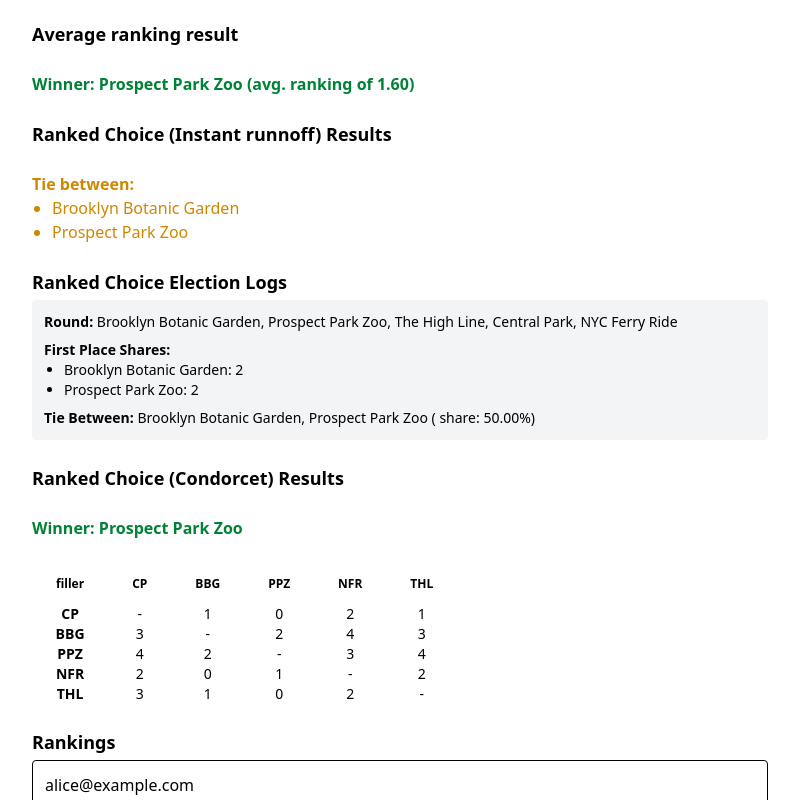
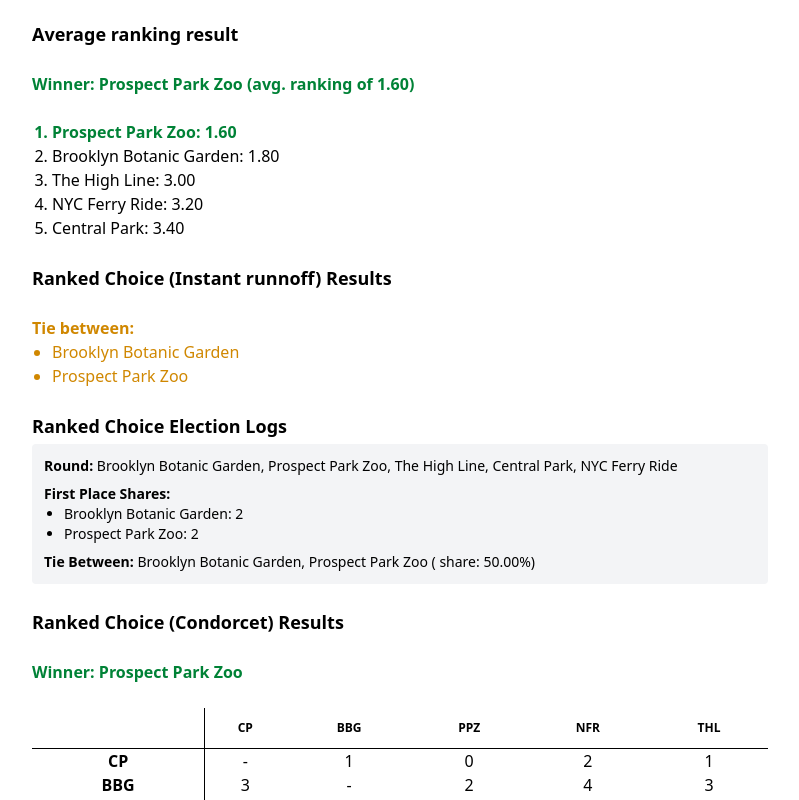
Before and after one commit to marcushaddon/group_think_frontend, a React (Vite) app: page /poll/design in a window 1280 px wide. Shown: the part 460-1260 px from the top of the page, without its empty margins (240-1039 px from the left). Built offline with nearby package versions, Linux system fonts and the light colour scheme.

Commit message:
fix condorcet bug fix condorcet matrix view style small style changes remove 'reject' logic

```diff
--- a/src/alg/avg-ranking.ts
+++ b/src/alg/avg-ranking.ts
@@ -1,7 +1,10 @@
 import { assert } from "../common/logging";
 import { Result } from "./types";
 
-export type AvgRankingResult = Result & { share: number };
+export type AvgRankingResult = Result & {
+  share: number;
+  shares: Record<string, number>;
+};
 
 export const avgRankings = (
   opts: string[],
@@ -28,11 +31,13 @@
         winner: winners[0],
         share: highest,
         tie: undefined,
+        shares: avgPlacements,
       }
     : {
         tie: winners,
         share: highest,
         winner: undefined,
+        shares: avgPlacements,
       };
 };
 
--- a/src/alg/condorcet.ts
+++ b/src/alg/condorcet.ts
@@ -17,14 +17,6 @@
   orderedCandidates: string[],
   ranking: string[],
 ): Matrix => {
-  const idxMap = orderedCandidates.reduce(
-    (map, candidate, idx) => ({
-      ...map,
-      [candidate]: idx,
-    }),
-    {} as Record<string, number>,
-  );
-
   return orderedCandidates.map((runner) =>
     orderedCandidates.map((opponent) => {
       if (runner === opponent) {
@@ -35,7 +27,7 @@
         ranking.findIndex((candidateId) => candidateId === id),
       );
 
-      return runnerRank < oppRank ? 1 : 0;
+      return runnerRank > -1 && runnerRank < oppRank ? 1 : 0;
     }),
   );
 };
--- a/src/components/swipe.tsx
+++ b/src/components/swipe.tsx
@@ -4,8 +4,10 @@
   visible: boolean;
   refreshKey: string;
   children: React.ReactNode;
-  onLeft: () => void;
-  onRight: () => void;
+  onLeft?: () => void;
+  onRight?: () => void;
+  onUp?: () => void;
+  onDown?: () => void;
 
   className?: string;
 }
@@ -82,6 +84,8 @@
   children,
   onLeft,
   onRight,
+  onUp,
+  onDown,
 
   className = ""
 }) => {
@@ -108,12 +112,20 @@
       setXDelta(xDelt);
       setYDelta(yDelt);
 
-      if (dir === Dir.LEFT || dir === Dir.RIGHT) {
+      console.log({ dir, onLeft, xDelta })
+      if (dir === Dir.LEFT && onLeft ) {
+        console.log('swiping left for some reason');
         setHDelta(xDelt);
         return;
-      } else if (dir === Dir.DOWN || dir === Dir.UP) {
-        // setVDelta(yDelt);
+      } else if (dir === Dir.RIGHT && onRight) {
+        console.log('setting right');
+        setHDelta(xDelt);
         return;
+      } else if (dir === Dir.DOWN && onDown) {
+        setVDelta(yDelt);
+        return;
+      } else if (dir === Dir.UP && onUp) {
+        setVDelta(yDelt);
       }
 
       const maybeDir = calcDir([xDelt, yDelt]);
--- a/src/routes/poll/matrix.tsx
+++ b/src/routes/poll/matrix.tsx
@@ -11,22 +11,40 @@
     candidates
 }) => {
 
+    const cols = candidates.length + 1;
+
     return (
-        <div className="overflow-auto w-fill">
-            <table className="overflow-auto max-w-full format text-sm text-center">
+        // <div className="overflow-auto w-fill">
+            <table
+                className="text-center"
+                style={{
+                    tableLayout: "auto",
+                    width: "100%"
+                }}
+            >
                 <thead className="text-xs">
                     <tr>
-                        <th scope="col" className="px-6 py-3">
-                            filler
+                        <th scope="col" className={`w-1/${cols} py-3 border-b border-r`}>
+
                         </th>
-                        {candidates.map((c) => <th scope="col" className="px-6 py-3">{abreve(c.name)}</th>)}
+                        {candidates.map((c) => <th
+                            scope="col"
+                            className={`text-center border-b w-1/${cols} py-3`}
+                        >
+                            {abreve(c.name)}
+                        </th>)}
                     </tr>
                 </thead>
                 <tbody>
                 {
                     matrix.map((row, i) => (
                         <tr>
-                            <th scope="row">{abreve(candidates[i].name)}</th>
+                            <th
+                                scope="row"
+                                className="border-r"
+                            >
+                                {abreve(candidates[i].name)}
+                            </th>
                             {row.map((res) => <td>{res === undefined ? "-" : res}</td>)}
                         </tr>
                     ))
@@ -35,7 +53,7 @@
                 </tbody>
 
             </table>
-        </div>
+        // </div>
     )
 
 
--- a/src/routes/poll/view.tsx
+++ b/src/routes/poll/view.tsx
@@ -113,7 +113,7 @@
 
       <div>
         <h2 className="text-lg font-semibold mb-1">Options</h2>
-        <ul className="list-disc pl-5">
+        <ul className="list-decimal pl-5">
           {poll.candidateList.map((option) => (
             <li key={option.id}>{option.name}</li>
           ))}
@@ -142,6 +142,29 @@
             ))}
           </ul>
         </div>
+      )}
+
+      {result.avg?.value?.shares && (
+        <ol
+            className="list-decimal pl-5"
+        >
+            {
+                Object.entries(result.avg.value.shares)
+                    .sort((a, b) => a[1] < b[1] ? -1 : 1)
+                    .map(([id, placement], i) => (
+                        <li
+                            className={
+                                (id === result.avg.value?.winner ?
+                                    "text-green-700 font-semibold" : result.avg.value?.tie?.includes(id) ?
+                                    "text-yellow-600" :
+                                    "")
+                                }
+                        >
+                            {poll.candidateMap[id].name}: {(placement + 1).toFixed(2)}
+                        </li>
+                    ))
+            }
+        </ol>
       )}
 
       {/* RANKED CHOICE */}
--- a/src/routes/vote/matchup.tsx
+++ b/src/routes/vote/matchup.tsx
@@ -28,14 +28,6 @@
         winnerId
     })
   }, [optionA, optionB]);
-  const rejectOption = useCallback((loserId: string) => {
-    onResult({
-        candidateA: optionA.id,
-        candidateB: optionB.id,
-        winnerAward: MatchupAward.IMPLICIT_WIN,
-        winnerId: loserId === optionA.id ? optionB.id : optionA.id
-    })
-  }, [optionA, optionB, onResult]);
 
   const chooseA = useCallback(() => {
     chooseOption(optionA.id);
@@ -46,16 +38,6 @@
     chooseOption(optionB.id);
     setSnackMessage(`+1 ${optionB.name}`);
   }, [chooseOption]);
-
-  const rejectA = useCallback(() => {
-    rejectOption(optionA.id);
-    setSnackMessage(`-1 for ${optionA.name}`);
-  }, [rejectOption]);
-
-  const rejectB = useCallback(() => {
-    rejectOption(optionB.id);
-    setSnackMessage(`-1 for ${optionB.name}`);
-  }, [rejectOption]);
 
   const ambivalentTie = useCallback(() => {
     onResult({
@@ -75,15 +57,6 @@
     setSnackMessage("+1 for both");
   }, [onResult]);
 
-  const negativeTie = useCallback(() => {
-    onResult({
-        candidateA: optionA.id,
-        candidateB: optionB.id,
-        winnerAward: MatchupAward.NEGATIVE_TIE,
-    });
-    setSnackMessage("-1 for both");
-  }, [onResult]);
-
   return (
     <div
       className={`${className}`}
@@ -99,7 +72,6 @@
           <Swipe
             key={o.id}
             visible={o.id === optionA.id}
-            onLeft={rejectA}
             onRight={chooseA}
             refreshKey={optionA!.id + optionB!.id}
             className="h-1/1"
@@ -114,7 +86,6 @@
       >
         {/* MIDDLE */}
         <Swipe
-          onLeft={negativeTie}
           onRight={positiveTie}
           visible={true}
           refreshKey={optionA.id + optionB.id}
@@ -135,7 +106,6 @@
           <Swipe
             key={o.id}
             visible={o.id === optionB.id}
-            onLeft={rejectB}
             onRight={chooseB}
             refreshKey={optionA.id + optionB.id}
             className="h-1/1"
@@ -159,17 +129,6 @@
     <div
         className="flex-1/3 content-center text-center"
     >
-      &lt;&lt;&lt; x neither
-    </div>
-    <div
-        onClick={ambivalentTie}
-        className="flex-1/3 content-center text-center"
-    >
-      ~ ambivalent
-    </div>
-    <div
-        className="flex-1/3 content-center text-center"
-    >
       + both &gt;&gt;&gt;
     </div>
   </div>
```
